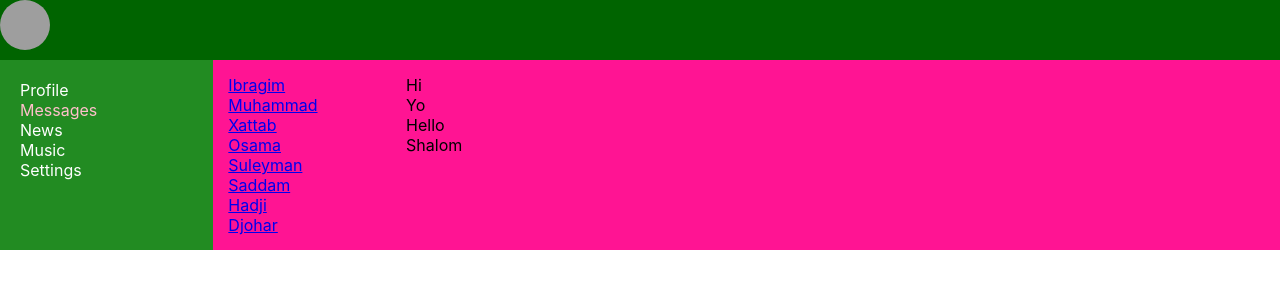
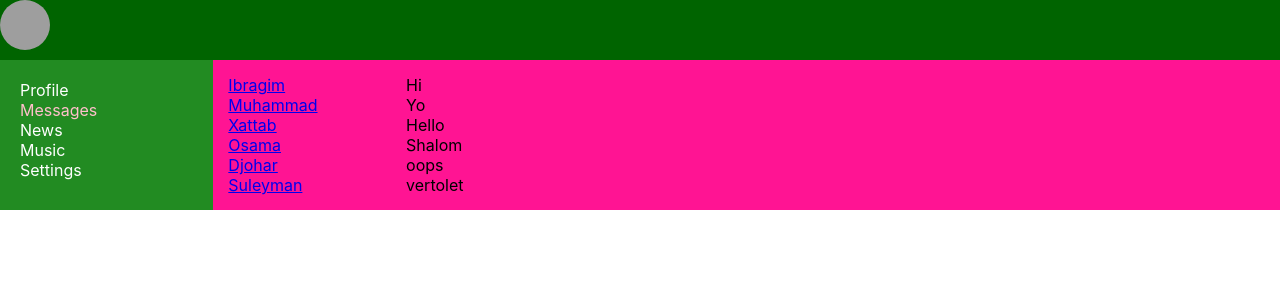
Before and after one commit to boevoivertolet/samurai-way-main, a React (Create React App) app: page /dialogs in a window 1280 px wide. Shown: the top 300 px of the page. Built offline with nearby package versions, Linux system fonts and the light colour scheme; grey boxes are pictures that could not be loaded.

Commit message:
refactor code. add arrays dialogsData/messagesData/postsData

```diff
--- a/src/components/Dialogs/Dialogs.tsx
+++ b/src/components/Dialogs/Dialogs.tsx
@@ -1,5 +1,5 @@
-import React from "react";
-import {NavLink} from "react-router-dom";
+import React from 'react';
+import {NavLink} from 'react-router-dom';
 import c from './Dialogs.module.css'
 
 
@@ -19,25 +19,43 @@ const Message = (props: any) => {
 
 }
 
-export const Dialogs = () => {
+export const Dialogs = (props: any) => {
+    let dialogsData = [
+        {id: 1, name: 'Ibragim'},
+        {id: 2, name: 'Muhammad'},
+        {id: 3, name: 'Xattab'},
+        {id: 4, name: 'Osama'},
+        {id: 5, name: 'Djohar'},
+        {id: 6, name: 'Suleyman'}
+    ]
+    let messagesData = [
+        {id: 1, text: 'Hi'},
+        {id: 2, text: 'Yo'},
+        {id: 3, text: 'Hello'},
+        {id: 4, text: 'Shalom'},
+        {id: 5, text: 'oops'},
+        {id: 6, text: 'vertolet'}
+    ]
+
     return (
         <div className={c.dialogs}>
             <div className={c.dialogsItems}>
-                <DialogItem name='Ibragim' id='1'/>
-                <DialogItem name='Muhammad' id='2'/>
-                <DialogItem name='Xattab' id='3'/>
-                <DialogItem name='Osama' id='4'/>
-                <DialogItem name='Suleyman' id='5'/>
-                <DialogItem name='Saddam' id='6'/>
-                <DialogItem name='Hadji' id='7'/>
-                <DialogItem name='Djohar' id='8'/>
+                <DialogItem name={dialogsData[0].name} id={dialogsData[0].id}/>
+                <DialogItem name={dialogsData[1].name} id={dialogsData[1].id}/>
+                <DialogItem name={dialogsData[2].name} id={dialogsData[2].id}/>
+                <DialogItem name={dialogsData[3].name} id={dialogsData[3].id}/>
+                <DialogItem name={dialogsData[4].name} id={dialogsData[4].id}/>
+                <DialogItem name={dialogsData[5].name} id={dialogsData[5].id}/>
+
+
             </div>
             <div className={c.messages}>
-                <Message message='Hi'/>
-                <Message message='Yo'/>
-                <Message message='Hello'/>
-                <Message message='Shalom'/>
-
+                <Message message={messagesData[0].text}/>
+                <Message message={messagesData[1].text}/>
+                <Message message={messagesData[2].text}/>
+                <Message message={messagesData[3].text}/>
+                <Message message={messagesData[4].text}/>
+                <Message message={messagesData[5].text}/>
             </div>
         </div>
     )
--- a/src/components/Profile/Myposts/MyPosts.tsx
+++ b/src/components/Profile/Myposts/MyPosts.tsx
@@ -1,9 +1,18 @@
 import React from 'react';
 import c from './MyPosts.module.css';
-import Post from "./post/Post";
+import Post from './post/Post';
 
 
 const MyPosts = (props: any) => {
+    let postsData = [
+        {id: 1, text: 'Hi', likesCount: 1},
+        {id: 2, text: 'Yo', likesCount: 12},
+        {id: 3, text: 'Hello', likesCount: 123},
+        {id: 4, text: 'Shalom', likesCount: 1234},
+        {id: 5, text: 'oops', likesCount: 12345},
+        {id: 6, text: 'vertolet', likesCount: 123456}
+    ]
+
     return (
         <div className={c.postsBlock}>
             <h3>{props.myposts}</h3>
@@ -15,10 +24,9 @@ const MyPosts = (props: any) => {
                 <button>Add post</button>
             </div>
             <div className={c.posts}>
-                <Post message="Hi, how are you?" likecounts='123'/>
-                <Post message="It's my firs post" likecounts='2346'/>
-                <Post message="It's my second post" likecounts='12345123'/>
-
+                <Post message={postsData[0].text} likeCount={postsData[0].likesCount}/>
+                <Post message={postsData[1].text} likeCount={postsData[1].likesCount}/>
+                <Post message={postsData[2].text} likeCount={postsData[2].likesCount}/>
             </div>
 
         </div>);
--- a/src/components/Profile/Myposts/post/Post.module.css
+++ b/src/components/Profile/Myposts/post/Post.module.css
@@ -1,4 +1,3 @@
-
 
 .item {
     color: floralwhite;
--- a/src/components/Profile/Myposts/post/Post.tsx
+++ b/src/components/Profile/Myposts/post/Post.tsx
@@ -12,7 +12,7 @@ const Post = (props: any) => {
                 {props.message}
 
                 <div>
-                    <button><span>like</span></button><span>{props.likecounts}</span>
+                    <button><span>like</span></button><span>{props.likeCount}</span>
                 </div>
 
 
```
